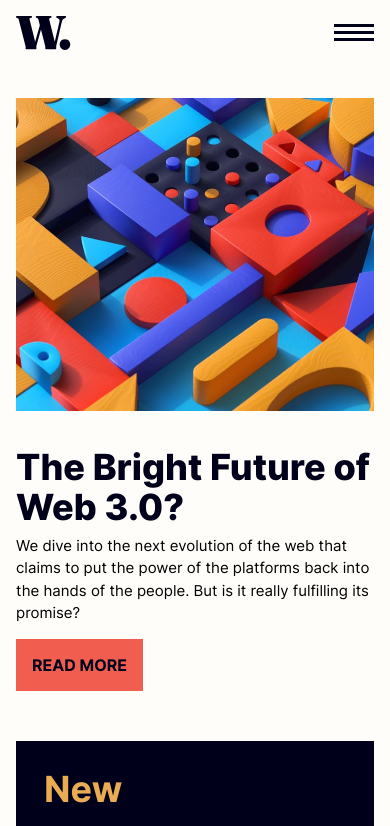
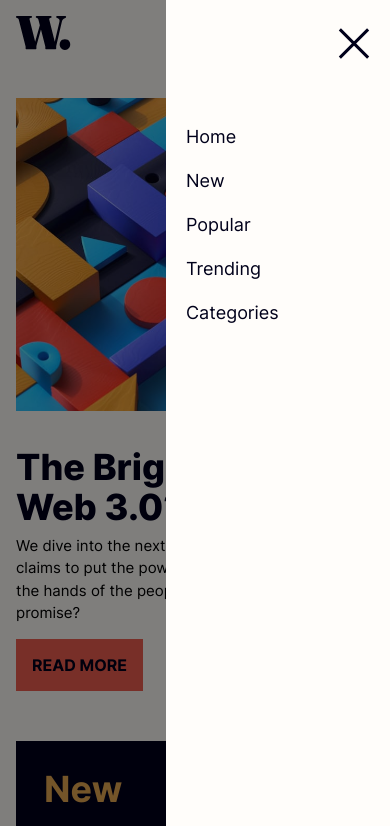
Before and after one commit to peppe2412/News-homepage, a website: page src/index.html in a window 390 px wide. Both pictures are taken after a click on the button 354 px from the left and 32 px from the top of the page. Shown: the top 826 px of the page. Drawn offline with Linux system fonts and the light colour scheme.

Commit message:
Sidebar for mobile

```diff
--- a/src/index.html
+++ b/src/index.html
@@ -15,6 +15,30 @@
     <link href="./output.css" rel="stylesheet" />
   </head>
   <body>
+
+    <div id="overlay" class="bg-black/50 z-1 fixed hidden inset-0"></div>
+
+    <!-- Sidebar -->
+    <aside
+      id="sidebar"
+      class="bg-(--off-white) z-1 top-0 right-0 py-7 p-5 h-full w-56 lg:hidden hidden overflow-x-hidden fixed"
+    >
+      <div class="flex justify-end">
+        <button onclick="closeSidebar()">
+          <img src="/assets/images/icon-menu-close.svg" alt="icon-menu-close" />
+        </button>
+      </div>
+      <div class="mt-16">
+        <ul class="sidebar-links">
+          <li><a href="/src/index.html">Home</a></li>
+          <li><a href="/src/index.html">New</a></li>
+          <li><a href="/src/index.html">Popular</a></li>
+          <li><a href="/src/index.html">Trending</a></li>
+          <li><a href="/src/index.html">Categories</a></li>
+        </ul>
+      </div>
+    </aside>
+
     <header class="mb-12">
       <nav class="flex">
         <a href="/src/index.html">
@@ -30,7 +54,7 @@
           </ul>
         </div>
         <div class="container flex lg:hidden items-center justify-end">
-          <button>
+          <button onclick="openSidebar()">
             <img src="/assets/images/icon-menu.svg" alt="icon-menu" />
           </button>
         </div>
--- a/src/input.css
+++ b/src/input.css
@@ -13,6 +13,10 @@
   --grayish-blue: hsl(233, 8%, 79%);
   --dark-grayish-blue: hsl(236, 13%, 42%);
   --very-dark-blue: hsl(240, 100%, 5%);
+}
+
+.bg-sidebar-open{
+  @apply bg-gray-300
 }
 
 body {
@@ -38,3 +42,11 @@ h1 {
 .nav-links a:active {
   @apply text-(--soft-red);
 }
+
+.sidebar-links li{
+  @apply mb-4
+}
+
+.sidebar-links a{
+  @apply text-(--very-dark-blue) text-lg
+}
--- a/src/main.js
+++ b/src/main.js
@@ -0,0 +1,33 @@
+const sidebar = document.querySelector("#sidebar");
+const overlay = document.querySelector("#overlay");
+const main = document.querySelector("main");
+
+let storage = localStorage.getItem("sidebar");
+
+if (storage === "open") {
+  openSidebar();
+}
+
+if (storage === "close") {
+  closeSidebar();
+}
+
+window.addEventListener("resize", ()=>{
+    if(window.innerWidth >= 1024){
+        closeSidebar()
+    }
+})
+
+function openSidebar() {
+  localStorage.setItem("sidebar", "open");
+  sidebar.classList.remove("hidden");
+  overlay.classList.remove("hidden");
+  main.inert = true;
+}
+
+function closeSidebar() {
+  localStorage.setItem("sidebar", "close");
+  sidebar.classList.add("hidden");
+  overlay.classList.add("hidden");
+  main.inert = false;
+}
```
Also changed, not shown: src/output.css.
